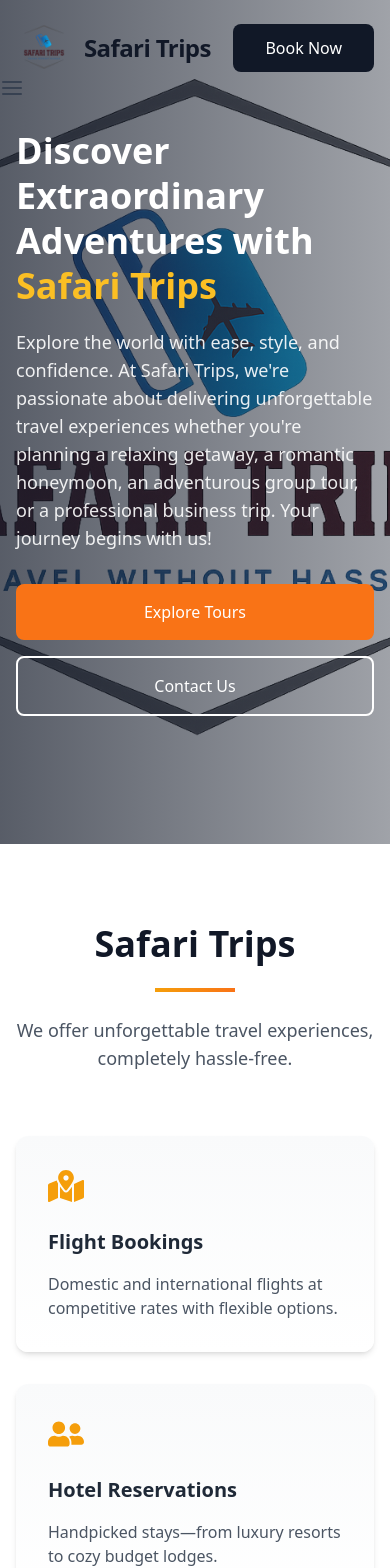
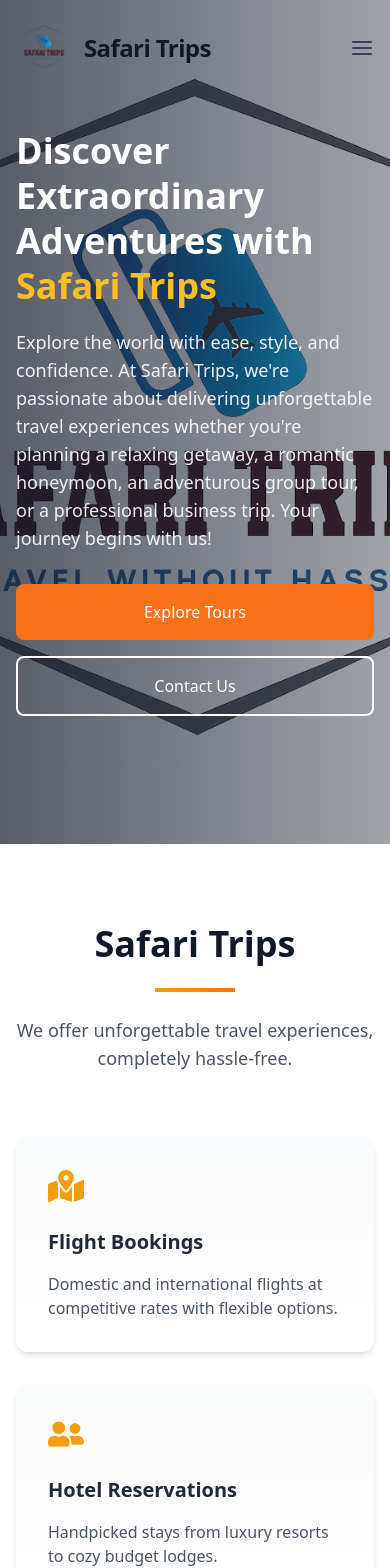
Before and after one commit to Gilbertttt/Safari, a React (Create React App) app: page / in a window 390 px wide. Shown: the top 1568 px of the page. Built offline with nearby package versions, Linux system fonts and the light colour scheme.

Commit message:
site name and logo change and navigation bar modified

```diff
--- a/public/index.html
+++ b/public/index.html
@@ -24,7 +24,7 @@
       work correctly both with client-side routing and a non-root public URL.
       Learn how to configure a non-root public URL by running `npm run build`.
     -->
-    <title>React App</title>
+    <title>Safari Trips</title>
   </head>
   <body>
     <noscript>You need to enable JavaScript to run this app.</noscript>
--- a/src/components/Features.jsx
+++ b/src/components/Features.jsx
@@ -12,7 +12,7 @@ const Features = () => {
     {
       icon: <FaUserFriends className="text-4xl text-amber-500" />,
       title: "Hotel Reservations",
-      description: "Handpicked stays—from luxury resorts to cozy budget lodges."
+      description: "Handpicked stays from luxury resorts to cozy budget lodges."
     },
     {
       icon: <FaShieldAlt className="text-4xl text-amber-500" />,
--- a/src/components/Navbar.jsx
+++ b/src/components/Navbar.jsx
@@ -29,7 +29,7 @@ const Navbar = () => {
 
   return (
     <nav
-      className={`fixed w-full z-50 transition-all duration-500 ${
+      className={`fixed w-full z-50 transition-all duration-500 items-center flex justify-center ${
         scrolled ? "bg-white shadow-md py-3" : "bg-transparent py-5"
       }`}
     >
@@ -68,11 +68,12 @@ const Navbar = () => {
             )
           )}
         </div>
-       <a href = "/contact"> <button className="ml-4 px-8 py-3 hover:bg-orange-500 bg-gray-900 text-white font-medium rounded-lg hover:opacity-90 transition-opacity duration-300 transform hover:-translate-y-0.5">
+       <a href = "/contact">
+       <button className="md:block hidden ml-4 px-8 py-3 hover:bg-orange-500 bg-gray-900 text-white font-medium rounded-lg hover:opacity-90 transition-opacity duration-300 transform hover:-translate-y-0.5">
           Book Now
         </button>
         </a>
-      </div>
+
 
       {/* Mobile Menu Button */}
       <button
@@ -81,7 +82,7 @@ const Navbar = () => {
       >
         {isOpen ? <FiX /> : <FiMenu />}
       </button>
-
+ </div>
       {/* Mobile Navigation */}
       {isOpen && (
         <div className="md:hidden fixed inset-0 bg-white z-40 flex flex-col items-center justify-center space-y-8 pt-16">
```
Also changed, not shown: 1 other file (tests, documents, lock files or other folders).
